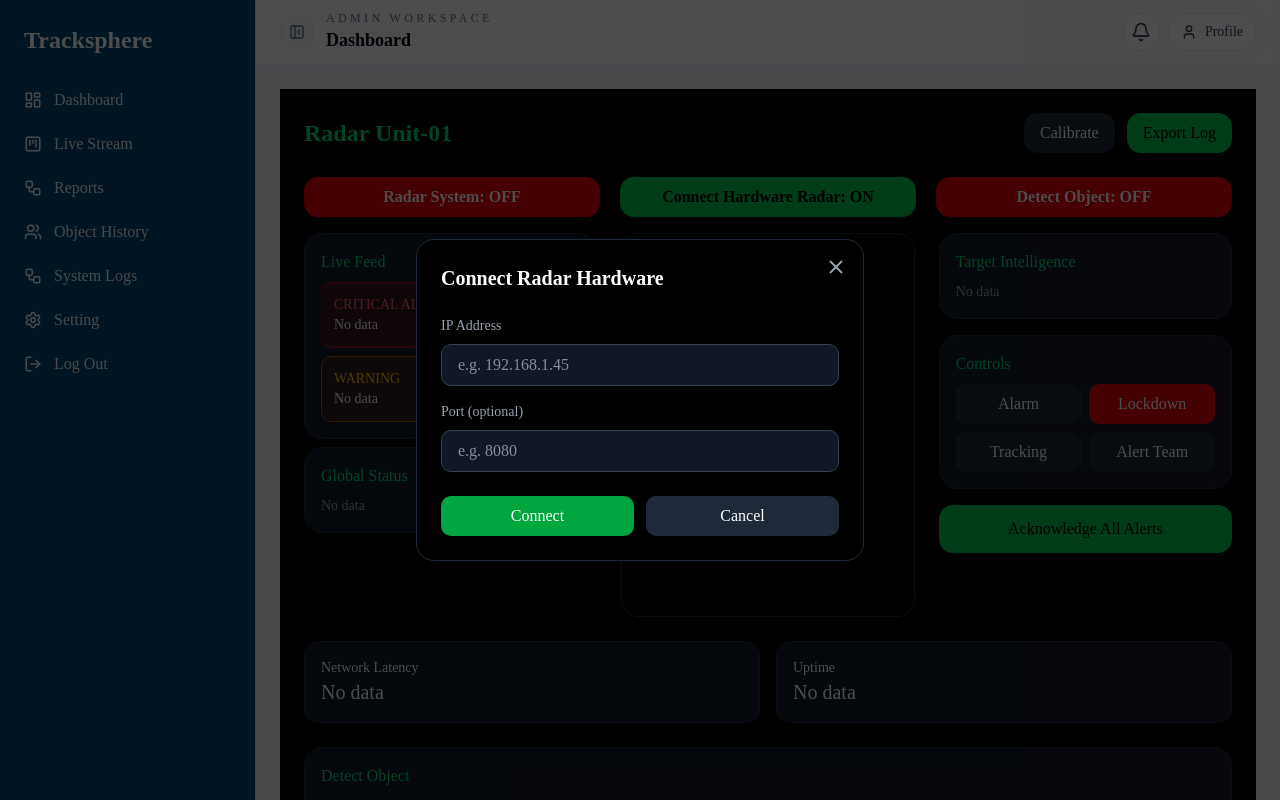
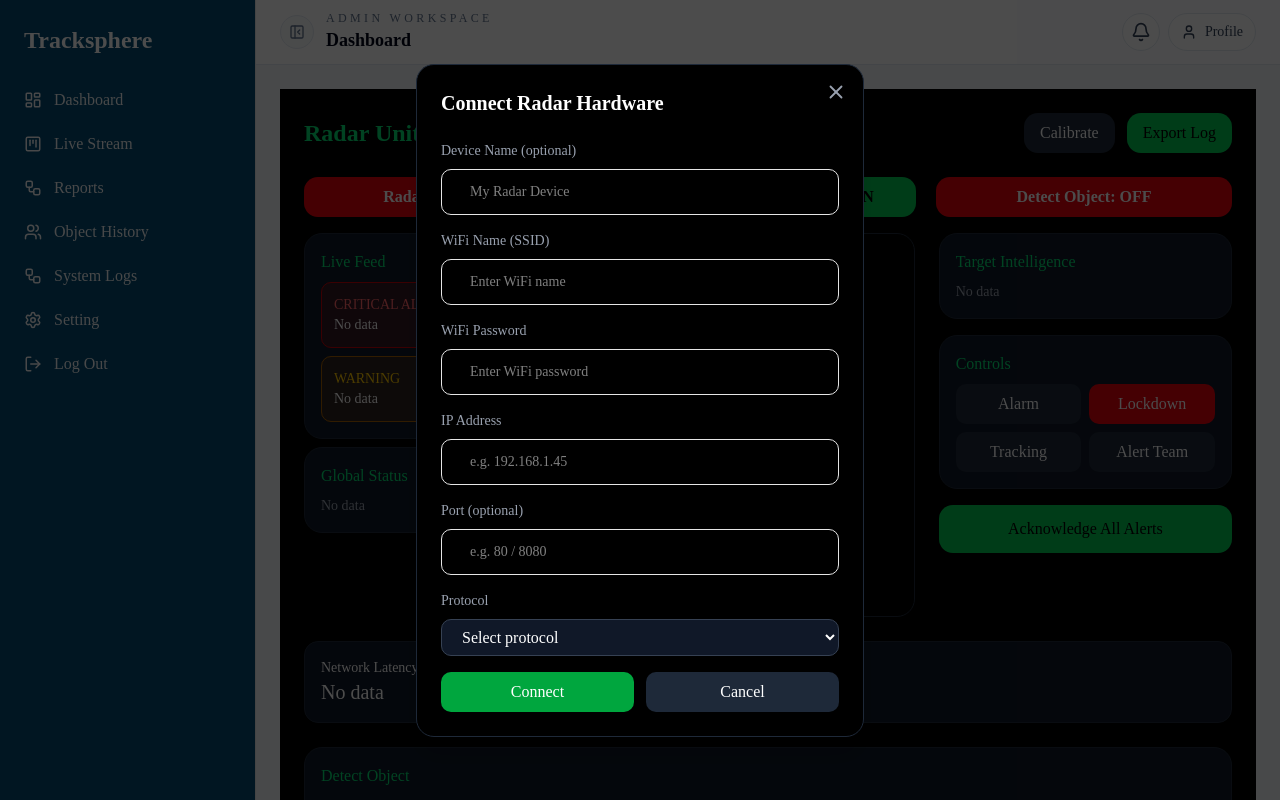
Before and after one commit to hemantgupta98/TrackSphere, a Next.js app in the folder frontend/: page /src/dashboard in a window 1280 px wide. Both pictures are taken after a click on the button "Connect Hardware Radar: OFF". Built offline with nearby package versions, Linux system fonts and the light colour scheme.

Commit message:
Add hardware components input form

```diff
--- a/frontend/app/src/dashboard/page.tsx
+++ b/frontend/app/src/dashboard/page.tsx
@@ -1,16 +1,33 @@
 "use client";
 
-import React from "react";
 import { X } from "lucide-react";
-import { useState } from "react";
+import { forwardRef, useState } from "react";
 import RadarPage from "@/components/layout/radar";
+import { SubmitHandler, useForm } from "react-hook-form";
+import { Toaster, toast } from "sonner";
+
+type Hardware = {
+  device: string;
+  wifiName: string;
+  wifiPassword: string;
+  ipAddress: number;
+  port: number;
+  protocol: string;
+  ApiEndpoint: string;
+};
+
 export default function RadarDashboard() {
+  const {
+    register,
+    handleSubmit,
+    reset,
+    formState: { errors },
+  } = useForm<Hardware>();
   const [isRadarOn, setIsRadarOn] = useState(false);
   const [isHardware, setIsHardware] = useState(false);
   const [isDetect, setIsDetect] = useState(false);
   const [open, setOpen] = useState(false);
-  const [ip, setIp] = useState("");
-  const [port, setPort] = useState("");
+
   const [capturedAlerts] = useState<
     Array<{
       level: "critical" | "warning";
@@ -34,10 +51,11 @@ export default function RadarDashboard() {
   const warningAlert = capturedAlerts.find(
     (alert) => alert.level === "warning",
   );
-  const handleConnect = () => {
-    console.log("Connecting to:", ip, port);
-    // Add your API / WebSocket logic here
-    setOpen(false);
+
+  const onSubmit: SubmitHandler<Hardware> = async (data) => {
+    console.log("FORM DATA 👉", data);
+    toast.success("form submitted");
+    reset();
   };
 
   const handleHardwareToggle = () => {
@@ -51,6 +69,7 @@ export default function RadarDashboard() {
   return (
     <div className="min-h-screen bg-black text-white p-6">
       {/* Header */}
+      <Toaster position="top-center" richColors />
       <div className="flex items-center justify-between mb-6">
         <h1 className="text-2xl font-bold text-green-400">Radar Unit-01</h1>
         <div className="flex gap-3">
@@ -104,6 +123,7 @@ export default function RadarDashboard() {
       {isHardware && open && (
         <div className="fixed inset-0 z-50 flex items-center justify-center bg-black/70">
           <div className="relative w-full max-w-md rounded-2xl bg-black text-white shadow-xl border border-gray-800 p-6">
+            {/* Close Button */}
             <button
               type="button"
               onClick={() => setOpen(false)}
@@ -116,51 +136,140 @@ export default function RadarDashboard() {
               Connect Radar Hardware
             </h2>
 
+            {/* Device Name */}
+            <form onSubmit={handleSubmit(onSubmit)}>
+              <div className="mb-4">
+                <label className="block text-sm mb-2 text-gray-400">
+                  Device Name (optional)
+                </label>
+                <Input
+                  type="text"
+                  placeholder="My Radar Device"
+                  className="w-full px-4 py-2 rounded-lg bg-gray-900 border border-gray-700"
+                  {...register("device")}
+                />
+              </div>
+
+              {/* WiFi SSID */}
+              <div className="mb-4">
+                <label className="block text-sm mb-2 text-gray-400">
+                  WiFi Name (SSID)
+                </label>
+                <Input
+                  type="text"
+                  placeholder="Enter WiFi name"
+                  className="w-full px-4 py-2 rounded-lg bg-gray-900 border border-gray-700"
+                  {...register("wifiName", {
+                    required: "Enter your wifi name",
+                  })}
+                />
+                {errors.wifiName && (
+                  <span className="text-red-400 text-sm">
+                    {errors.wifiName.message}
+                  </span>
+                )}
+              </div>
+
+              {/* WiFi Password */}
+              <div className="mb-4">
+                <label className="block text-sm mb-2 text-gray-400">
+                  WiFi Password
+                </label>
+                <Input
+                  type="password"
+                  placeholder="Enter WiFi password"
+                  className="w-full px-4 py-2 rounded-lg
+                 bg-gray-900 border border-gray-700"
+                  {...register("wifiPassword", {
+                    required: "Enter your wifi password",
+                  })}
+                />
+                {errors.wifiPassword && (
+                  <span className="text-red-400 text-sm">
+                    {errors.wifiPassword.message}
+                  </span>
+                )}
+              </div>
+
+              {/* IP Address */}
               <div className="mb-4">
                 <label className="block text-sm mb-2 text-gray-400">
                   IP Address
                 </label>
-              <input
+                <Input
                   type="text"
                   placeholder="e.g. 192.168.1.45"
-                value={ip}
-                onChange={(e) => setIp(e.target.value)}
-                className="w-full px-4 py-2 rounded-lg bg-gray-900 border border-gray-700 focus:outline-none focus:border-green-500"
+                  {...register("ipAddress", {
+                    required: "Enter your IP Address",
+                  })}
+                  className="w-full px-4 py-2 rounded-lg bg-gray-900 border border-gray-700"
                 />
+                {errors.ipAddress && (
+                  <span className="text-red-400 text-sm">
+                    {errors.ipAddress.message}
+                  </span>
+                )}
               </div>
 
-            <div className="mb-6">
+              {/* Port */}
+              <div className="mb-4">
                 <label className="block text-sm mb-2 text-gray-400">
                   Port (optional)
                 </label>
-              <input
+                <Input
                   type="text"
-                placeholder="e.g. 8080"
-                value={port}
-                onChange={(e) => setPort(e.target.value)}
-                className="w-full px-4 py-2 rounded-lg bg-gray-900 border border-gray-700 focus:outline-none focus:border-green-500"
+                  placeholder="e.g. 80 / 8080"
+                  {...register("port", { required: "Enter your port" })}
+                  className="w-full px-4 py-2 rounded-lg bg-gray-900 border border-gray-700"
                 />
+                {errors.port && (
+                  <span className="text-red-400 text-sm">
+                    {errors.port.message}
+                  </span>
+                )}
               </div>
 
+              {/* Protocol */}
+              <div className="mb-4">
+                <label className="block text-sm mb-2 text-gray-400">
+                  Protocol
+                </label>
+                <select
+                  className="w-full px-4 py-2 rounded-lg bg-gray-900 border border-gray-700"
+                  {...register("protocol", { required: "Select protocol" })}
+                >
+                  <option value="">Select protocol</option>
+                  <option value="HTTP">HTTP</option>
+                  <option value="WebSocket">WebSocket</option>
+                  <option value="MQTT">MQTT</option>
+                </select>
+                {errors.protocol && (
+                  <span className="text-red-400 text-sm">
+                    {errors.protocol.message}
+                  </span>
+                )}
+              </div>
+
+              {/* Buttons */}
               <div className="flex gap-3">
                 <button
-                onClick={handleConnect}
+                  type="submit"
                   className="flex-1 bg-green-600 hover:bg-green-700 transition rounded-lg py-2 font-medium"
                 >
                   Connect
                 </button>
 
                 <button
-                onClick={() => setOpen(false)}
+                  onClick={() => reset()}
                   className="flex-1 bg-gray-800 hover:bg-gray-700 transition rounded-lg py-2 font-medium"
                 >
                   Cancel
                 </button>
               </div>
+            </form>
           </div>
         </div>
       )}
-
       <div className="grid grid-cols-3 items-stretch gap-6">
         {/* Left Panel */}
         <div className="h-full space-y-2">
@@ -283,3 +392,13 @@ export default function RadarDashboard() {
     </div>
   );
 }
+
+// eslint-disable-next-line @typescript-eslint/no-explicit-any
+const Input = forwardRef<HTMLInputElement, any>(({ icon, ...props }, ref) => (
+  <div className="flex items-center gap-3 border rounded-lg px-4 py-3">
+    <span className="text-gray-400">{icon}</span>
+    <input ref={ref} {...props} className="w-full outline-none text-sm" />
+  </div>
+));
+
+Input.displayName = "Input";
```
Lines whose indentation alone changed are shown as unchanged.
